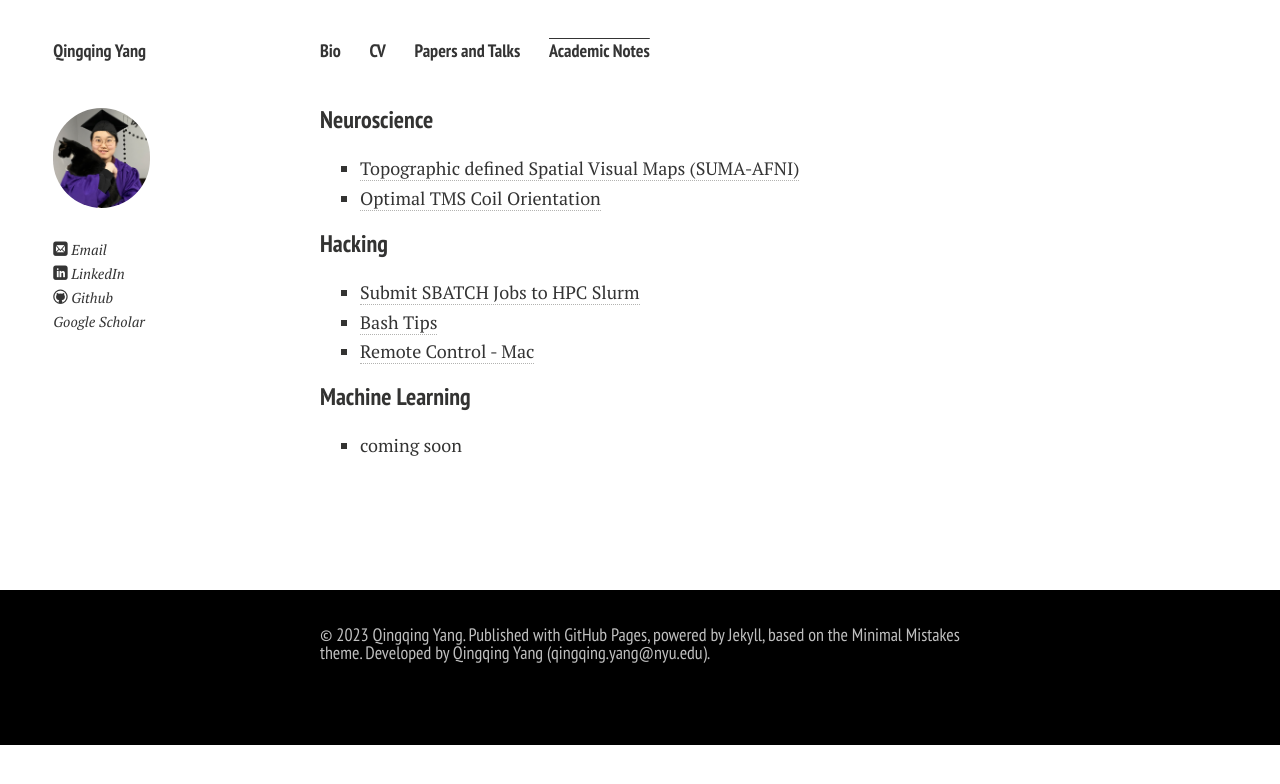
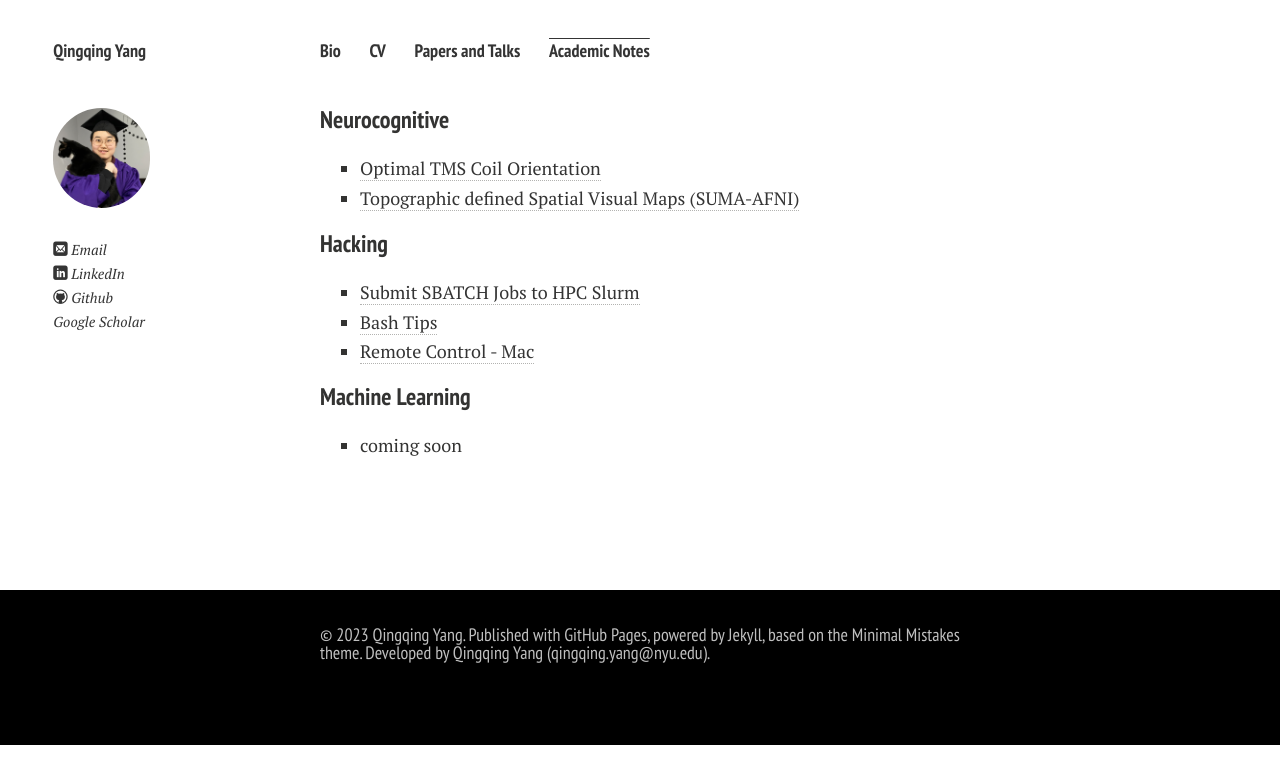
Before and after one commit to Qingqing-Yang-177/Qingqing-Yang-177.github.io, a Jekyll site: the page built from blogs.md, in a window 1280 px wide. Shown: the top 784 px of the page. Built offline with Jekyll 4.4.1, drawn with Linux system fonts in a browser that asks for light colours; nearby versions of some CDN libraries; comment, search, counter and statistics services are not loaded; a style sheet for code colours, icons or effects is not loaded.

Commit message:
Update blogs.md

```diff
--- a/blogs.md
+++ b/blogs.md
@@ -4,10 +4,10 @@ permalink: /blogs/index.html
 title: blogs
 ---
 
-### Neuroscience
+### Neurocognitive
 
+- [Optimal TMS Coil Orientation](https://classic-comb-130.notion.site/Optimal-TMS-Coil-Orientation-67cead69b489400e82980f61b68994c1?pvs=4)
 - [Topographic defined Spatial Visual Maps (SUMA-AFNI)](https://classic-comb-130.notion.site/Topographical-Spatial-Visual-Maps-183d241be78e4a37b98755d7fdab9bba?pvs=4)
-- [Optimal TMS Coil Orientation](https://classic-comb-130.notion.site/Optimal-TMS-Coil-Orientation-67cead69b489400e82980f61b68994c1?pvs=4)
 
 ### Hacking
 
```
